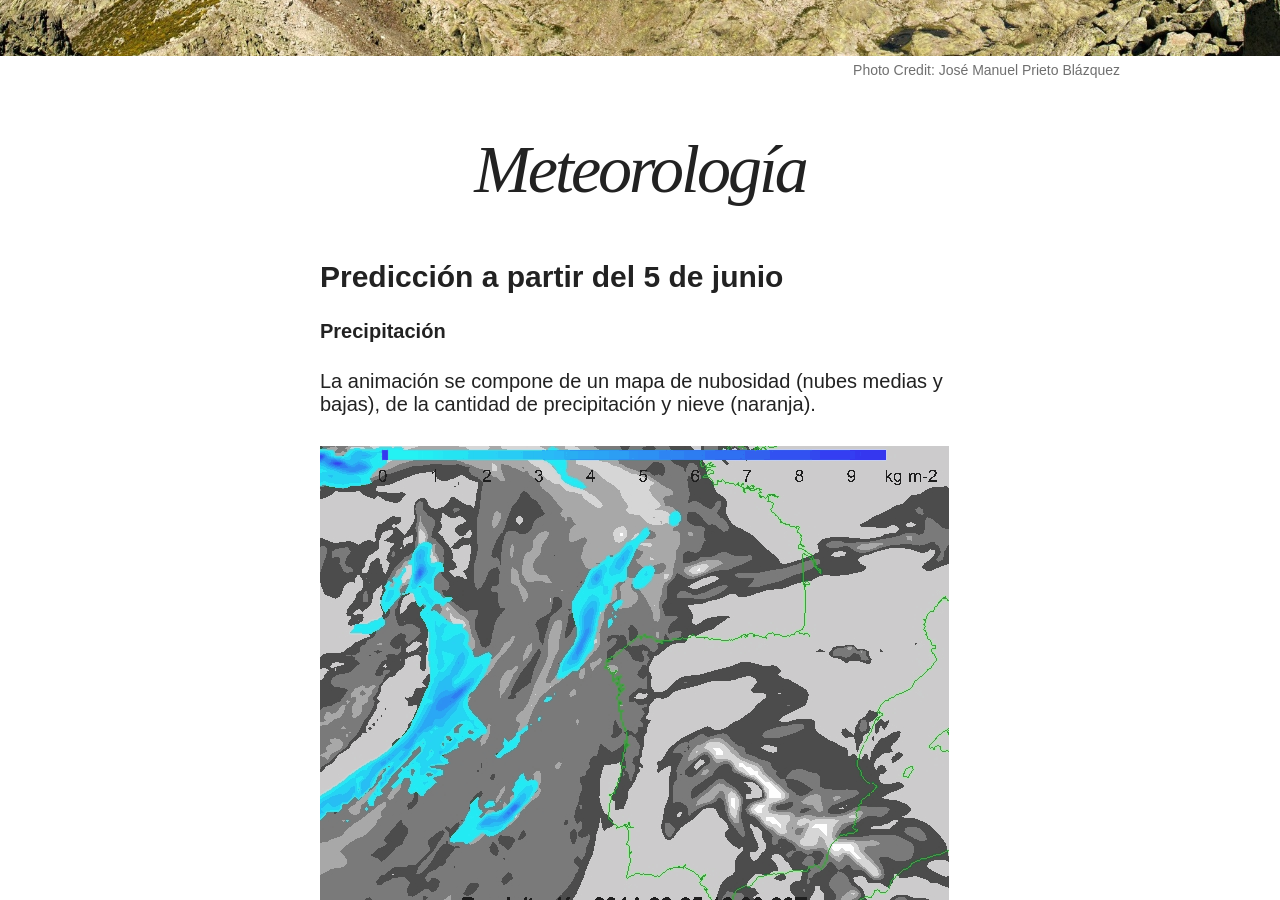
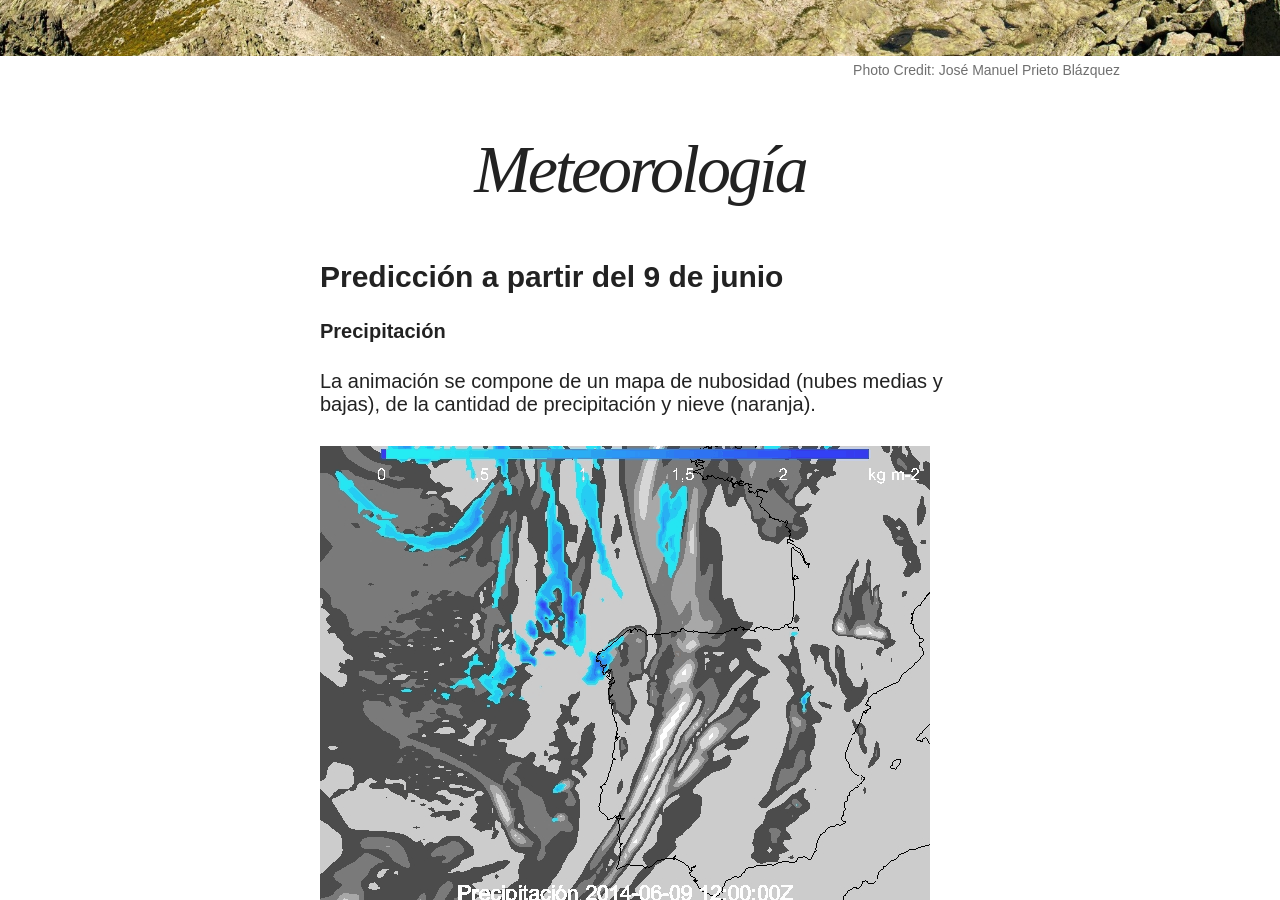
Before and after one commit to jmprietob/jmprietob.github.io, a Jekyll site: the page built from meteo.md, in a window 1280 px wide and 900 px high, scrolled down 420 px. Built offline with Jekyll 4.4.1, drawn with Linux system fonts in a browser that asks for light colours; nearby versions of some CDN libraries.

Commit message:
Actualización meteorología 9 de junio 2014
Actualización meteorología 9 de junio 2014

```diff
--- a/meteo.md
+++ b/meteo.md
@@ -10,7 +10,7 @@ image:
   creditlink: http://jmprietob.github.io
 ---
 
-## Predicción a partir del 5 de junio
+## Predicción a partir del 9 de junio
 
 #### Precipitación
 La animación se compone de un mapa de nubosidad (nubes medias y bajas), de la cantidad de precipitación y nieve (naranja).
```
Also changed, not shown: images/precipitacion.gif.
